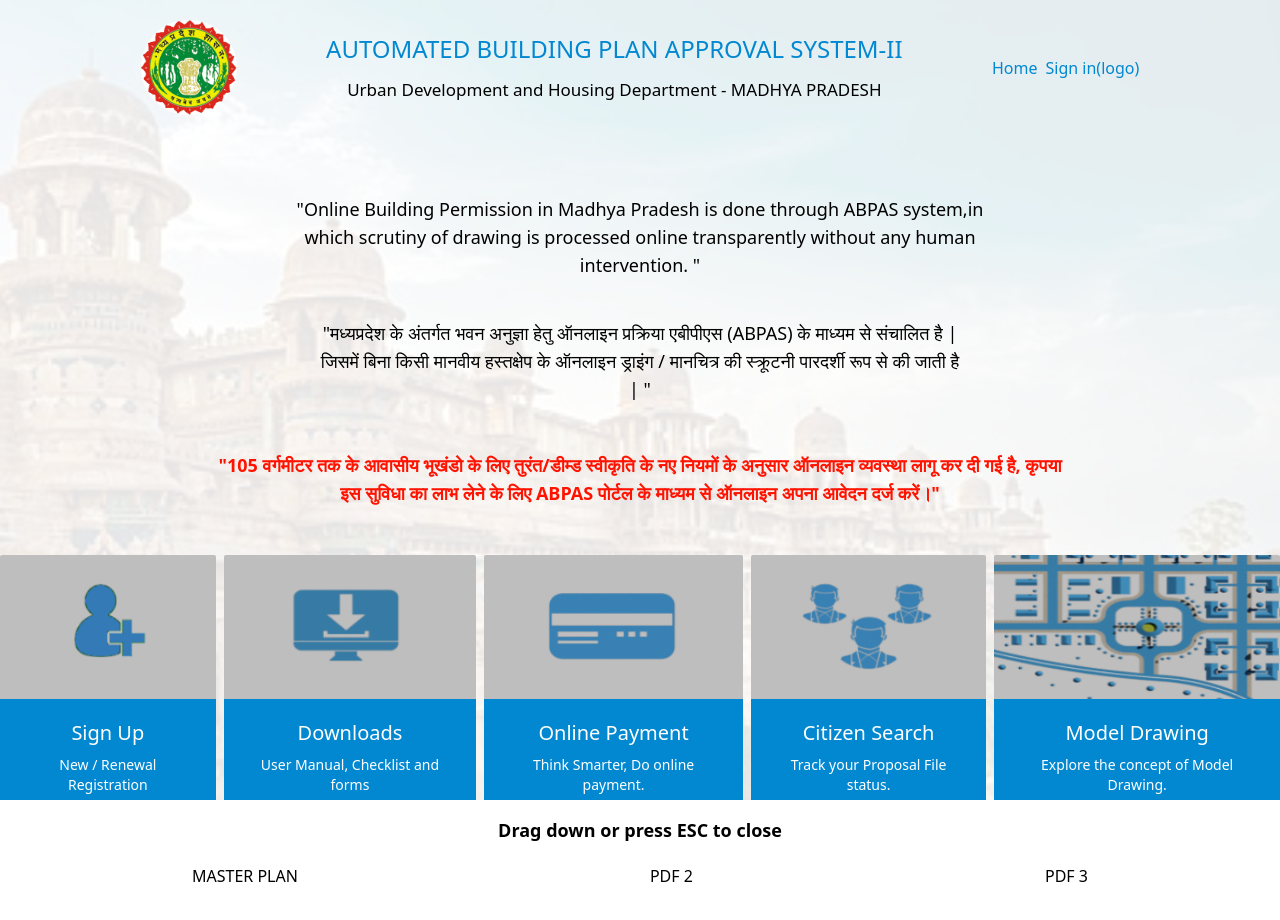
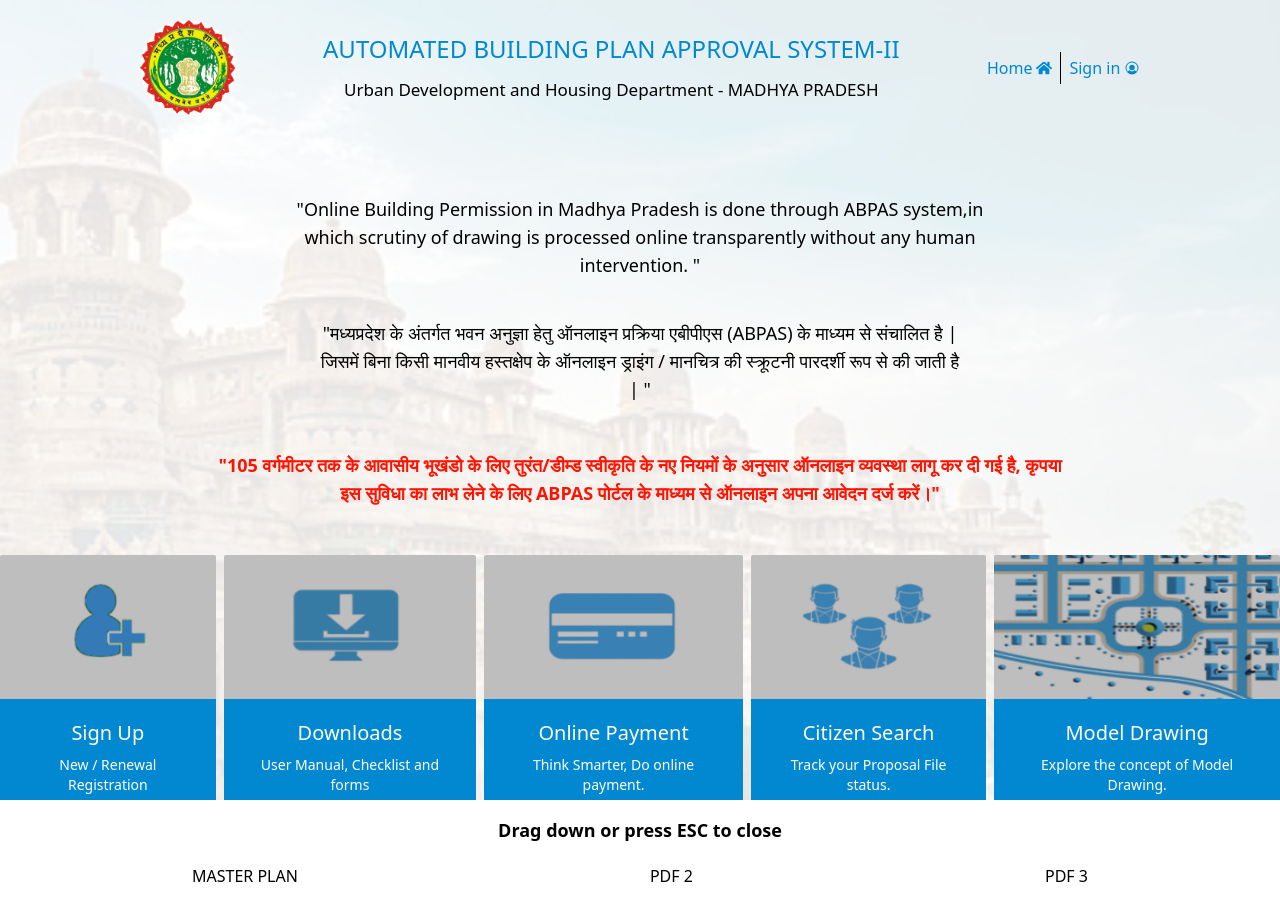
Before and after one commit to shubhamkaundal98/abpas, a React (Vite) app: page / in a window 1280 px wide. Shown: the top 920 px of the page. Built offline with nearby package versions, Linux system fonts and the light colour scheme.

Commit message:
Change Home and Signin Icons

```diff
--- a/src/components/Header.jsx
+++ b/src/components/Header.jsx
@@ -1,5 +1,7 @@
 import logo from "../assets/logo.png";
 import { useNavigate } from "react-router-dom";
+import { PiUserCircleFill } from "react-icons/pi";
+import { FaHome } from "react-icons/fa";
 
 function Header() {
   const navigate = useNavigate();
@@ -21,19 +23,22 @@
           Urban Development and Housing Department - MADHYA PRADESH
         </div>
       </div>
-      <div className="flex gap-2">
-        <button
+      <div className="flex gap-2 items-center">
+        <div
           onClick={() => navigate("/")}
-          className="text-[#0288d1] hover:underline hover:text-blue-900"
+          className="text-[#0288d1] hover:underline hover:text-blue-900 hover:cursor-pointer flex items-center gap-1"
         >
-          Home
-        </button>
-        <button
+          <span>Home</span>
+          <FaHome className="text-[#0288d1]" />
+        </div>
+        <div className="bg-black h-8 w-[1px]"></div>
+        <div
           onClick={() => navigate("/signup")}
-          className="text-[#0288d1] hover:underline hover:text-blue-900"
+          className="text-[#0288d1] hover:underline hover:text-blue-900 hover:cursor-pointer flex items-center gap-1"
         >
-          Sign in(logo)
-        </button>
+          <span>Sign in</span>
+          <PiUserCircleFill className="text-[#0288d1]" />
+        </div>
       </div>
     </div>
   );
```
